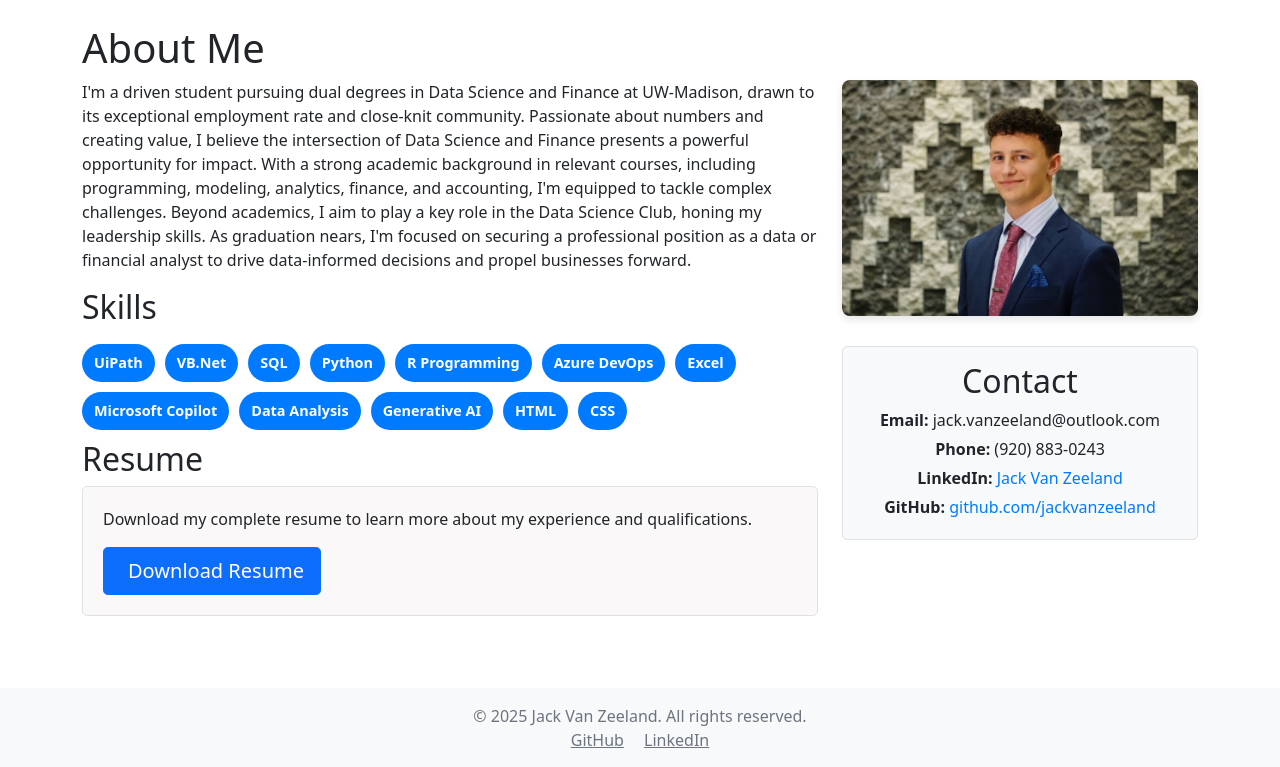
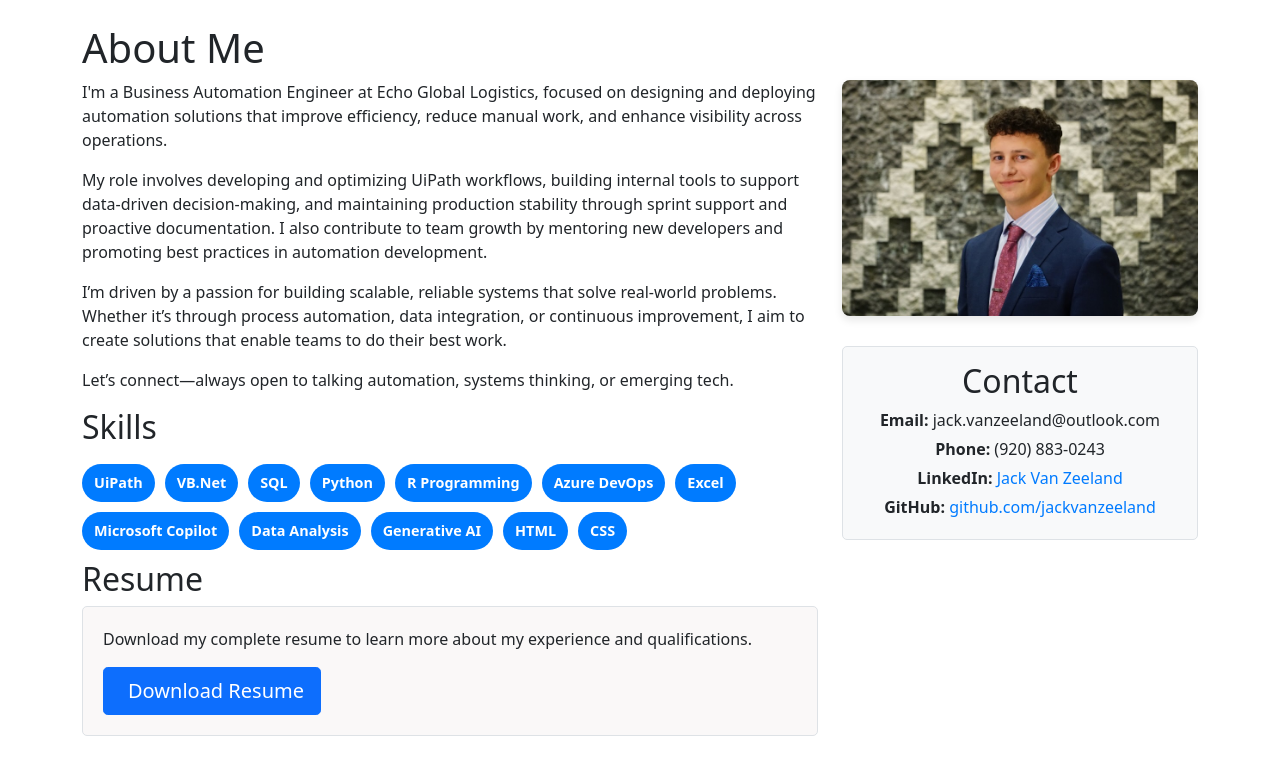
Before and after one commit to jackvanzeeland/personalWebsite, a Flask app: page /about in a window 1280 px wide. Shown: the part 56-823 px from the top of the page. Run offline with Flask 3, Linux system fonts and the light colour scheme.

Commit message:
Update about.html

```diff
--- a/templates/about.html
+++ b/templates/about.html
@@ -7,7 +7,10 @@
 <h1>About Me</h1>
 <div class="row">
     <div class="col-md-8">
-        <p>I'm a driven student pursuing dual degrees in Data Science and Finance at UW-Madison, drawn to its exceptional employment rate and close-knit community. Passionate about numbers and creating value, I believe the intersection of Data Science and Finance presents a powerful opportunity for impact. With a strong academic background in relevant courses, including programming, modeling, analytics, finance, and accounting, I'm equipped to tackle complex challenges. Beyond academics, I aim to play a key role in the Data Science Club, honing my leadership skills. As graduation nears, I'm focused on securing a professional position as a data or financial analyst to drive data-informed decisions and propel businesses forward.</p>
+        <p>I'm a Business Automation Engineer at Echo Global Logistics, focused on designing and deploying automation solutions that improve efficiency, reduce manual work, and enhance visibility across operations.</p>
+        <p>My role involves developing and optimizing UiPath workflows, building internal tools to support data-driven decision-making, and maintaining production stability through sprint support and proactive documentation. I also contribute to team growth by mentoring new developers and promoting best practices in automation development.</p>
+        <p>I’m driven by a passion for building scalable, reliable systems that solve real-world problems. Whether it’s through process automation, data integration, or continuous improvement, I aim to create solutions that enable teams to do their best work.</p>
+        <p>Let’s connect—always open to talking automation, systems thinking, or emerging tech.</p>
 
         <h2>Skills</h2>
         <div class="skills-grid">
```
